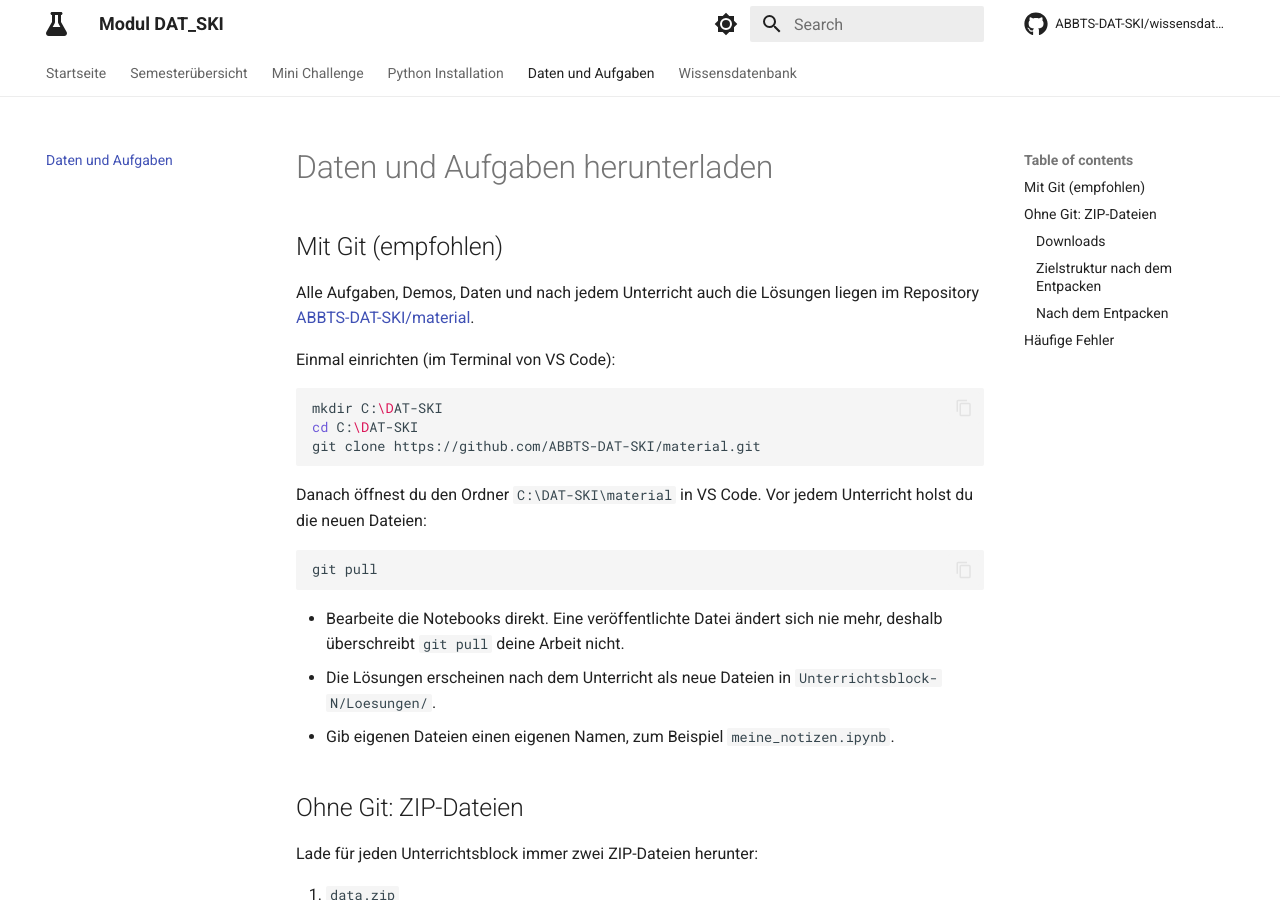
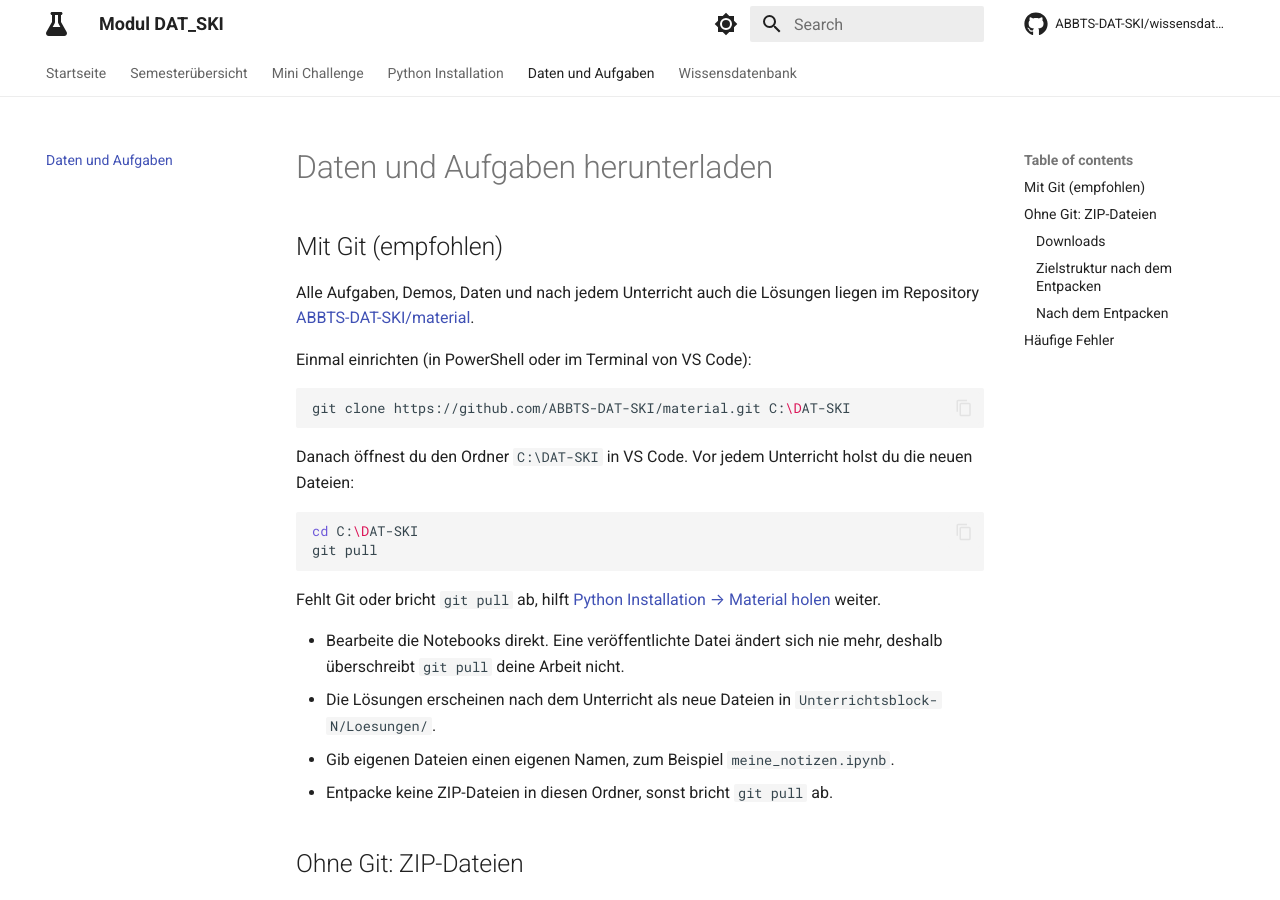
Before and after one commit to ABBTS-DAT-SKI/wissensdatenbank, an MkDocs documentation site: the page built from docs/material_downloads.md, in a window 1280 px wide and 900 px high. Built offline with MkDocs 1.6.1 and Material for MkDocs 9.7.7, drawn with Linux system fonts in a browser that asks for light colours; comment, search, counter and statistics services are not loaded.

Commit message:
Material per Git: Anleitung klont direkt nach C:\DAT-SKI, Setup-Check erkennt Git
Co-Authored-By: Claude Opus 5.5 <noreply@anthropic.com>

````diff
--- a/docs/material_downloads.md
+++ b/docs/material_downloads.md
@@ -4,23 +4,25 @@
 
 Alle Aufgaben, Demos, Daten und nach jedem Unterricht auch die Lösungen liegen im Repository [ABBTS-DAT-SKI/material](https://github.com/ABBTS-DAT-SKI/material).
 
-Einmal einrichten (im Terminal von VS Code):
+Einmal einrichten (in PowerShell oder im Terminal von VS Code):
 
 ```bash
-mkdir C:\DAT-SKI
-cd C:\DAT-SKI
-git clone https://github.com/ABBTS-DAT-SKI/material.git
+git clone https://github.com/ABBTS-DAT-SKI/material.git C:\DAT-SKI
 ```
 
-Danach öffnest du den Ordner `C:\DAT-SKI\material` in VS Code. Vor jedem Unterricht holst du die neuen Dateien:
+Danach öffnest du den Ordner `C:\DAT-SKI` in VS Code. Vor jedem Unterricht holst du die neuen Dateien:
 
 ```bash
+cd C:\DAT-SKI
 git pull
 ```
+
+Fehlt Git oder bricht `git pull` ab, hilft [Python Installation → Material holen](python_installation.md#2-material-holen) weiter.
 
 - Bearbeite die Notebooks direkt. Eine veröffentlichte Datei ändert sich nie mehr, deshalb überschreibt `git pull` deine Arbeit nicht.
 - Die Lösungen erscheinen nach dem Unterricht als neue Dateien in `Unterrichtsblock-N/Loesungen/`.
 - Gib eigenen Dateien einen eigenen Namen, zum Beispiel `meine_notizen.ipynb`.
+- Entpacke keine ZIP-Dateien in diesen Ordner, sonst bricht `git pull` ab.
 
 ## Ohne Git: ZIP-Dateien
 
````
Also changed, not shown: docs/python_installation.md (+48 -13 lines), 1 other file.
